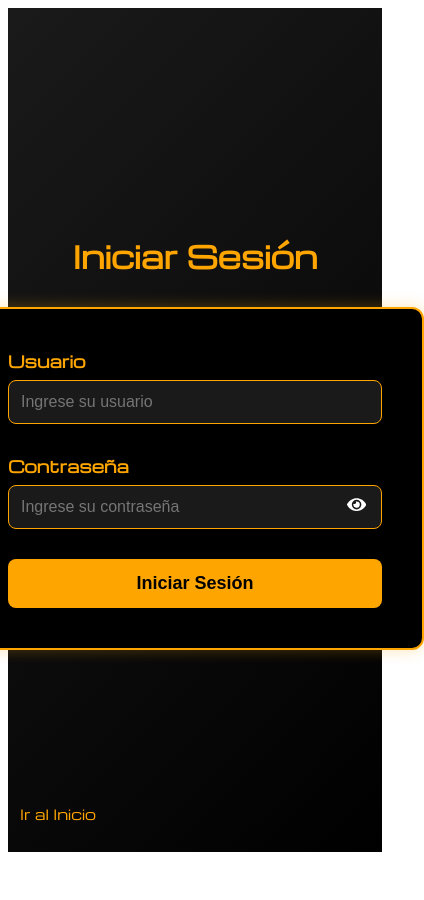
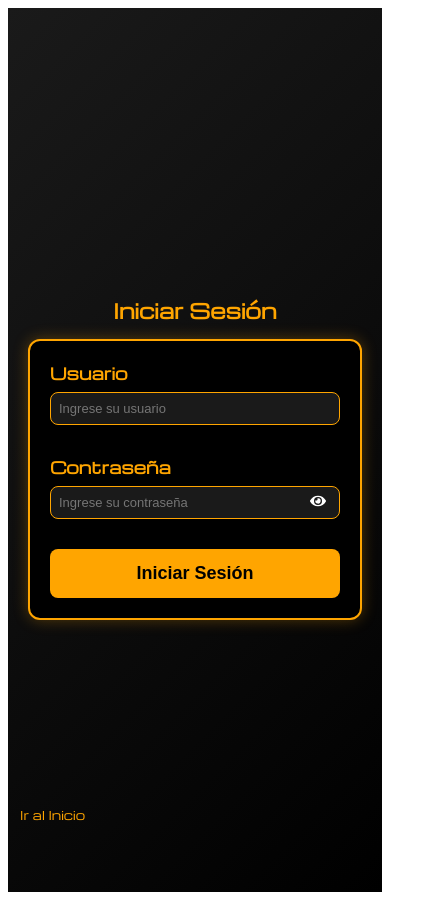
Before and after one commit to JosePolvora/proyecto-contable, a React (Vite) app: page /login in a window 390 px wide. Shown: the whole page, 424 px wide, since content can reach past the window. Before the commit the page ends 860 px from the top, so only its background shows below. Built offline with nearby package versions, Linux system fonts and the light colour scheme; a web font is replaced by a local one.

Commit message:
responsive algunas paginas

```diff
--- a/src/pages/Expedientes.css
+++ b/src/pages/Expedientes.css
@@ -1,16 +1,14 @@
-.form-container {
+/* .form-container {
   display: flex;
   flex-direction: column;
   align-items: center;
   justify-content: center;
-  /* min-height: 100vh; */
-  /* background-color: #1a1a1a; */
+
   color: black;
   font-family: "Michroma", sans-serif;
   margin-bottom: 20px;
 }
 
-/* fondo negro de la caja */
 .exp-form {
   background-color: #000;
   padding: 30px;
@@ -21,14 +19,91 @@
   max-width: 700px;
   display: flex;
   flex-direction: column;
-  gap: 20px; /* espacio entre inputs */
+  gap: 20px;
   box-sizing: border-box;
 }
 
 .exp-input-group {
   display: flex;
   flex-direction: column;
-  width: 100%; /* ocupa todo el ancho */
+  width: 100%;
+}
+
+.exp-input-group label {
+  margin-bottom: 8px;
+  font-weight: bold;
+  font-size: 16px;
+  color: #ffa500;
+}
+
+.exp-input-group input,
+.exp-input-group select {
+  width: 100%;
+  padding: 12px;
+  border: 1px solid #ffa500;
+  border-radius: 8px;
+  background-color: #1a1a1a;
+  color: #fff;
+  font-size: 16px;
+  box-sizing: border-box;
+  transition: all 0.3s ease;
+}
+
+.exp-input-group input:focus,
+.exp-input-group select:focus {
+  outline: none;
+  border-color: #fff;
+  box-shadow: 0 0 8px #ffa500;
+}
+
+button[type="submit"] {
+  width: 100%;
+  padding: 14px;
+  background-color: #ffa500;
+  color: #000;
+  font-size: 18px;
+  font-weight: bold;
+  border: none;
+  border-radius: 8px;
+  cursor: pointer;
+  transition: all 0.3s ease;
+}
+
+button[type="submit"]:hover {
+  background-color: #ffb733;
+  box-shadow: 0 0 10px #ffa500;
+} */
+
+
+/* ===== Estilos base (los que ya tienes) ===== */
+.form-container {
+  display: flex;
+  flex-direction: column;
+  align-items: center;
+  justify-content: center;
+  color: black;
+  font-family: "Michroma", sans-serif;
+  margin-bottom: 20px;
+}
+
+.exp-form {
+  background-color: #000;
+  padding: 30px;
+  border-radius: 12px;
+  border: 2px solid #ffa500;
+  box-shadow: 0 0 15px rgba(255, 165, 0, 0.3);
+  width: 100%;
+  max-width: 700px;
+  display: flex;
+  flex-direction: column;
+  gap: 20px;
+  box-sizing: border-box;
+}
+
+.exp-input-group {
+  display: flex;
+  flex-direction: column;
+  width: 100%;
 }
 
 .exp-input-group label {
@@ -75,3 +150,71 @@ button[type="submit"]:hover {
   background-color: #ffb733;
   box-shadow: 0 0 10px #ffa500;
 }
+
+/* ===== Media Queries para Responsividad ===== */
+
+/* Tablets: hasta 1024px */
+@media (max-width: 1024px) {
+  .exp-form {
+    padding: 25px;
+  }
+
+  .exp-input-group label {
+    font-size: 15px;
+  }
+
+  .exp-input-group input,
+  .exp-input-group select {
+    font-size: 15px;
+    padding: 10px;
+  }
+
+  button[type="submit"] {
+    font-size: 17px;
+    padding: 12px;
+  }
+}
+
+/* Móviles: hasta 768px */
+@media (max-width: 768px) {
+  .exp-form {
+    padding: 20px;
+  }
+
+  .exp-input-group label {
+    font-size: 14px;
+  }
+
+  .exp-input-group input,
+  .exp-input-group select {
+    font-size: 14px;
+    padding: 9px;
+  }
+
+  button[type="submit"] {
+    font-size: 16px;
+    padding: 10px;
+  }
+}
+
+/* Pantallas muy pequeñas: hasta 480px */
+@media (max-width: 480px) {
+  .exp-form {
+    padding: 15px;
+  }
+
+  .exp-input-group label {
+    font-size: 13px;
+  }
+
+  .exp-input-group input,
+  .exp-input-group select {
+    font-size: 13px;
+    padding: 8px;
+  }
+
+  button[type="submit"] {
+    font-size: 15px;
+    padding: 8px;
+  }
+}
--- a/src/pages/Inicio.css
+++ b/src/pages/Inicio.css
@@ -1,13 +1,17 @@
-.inicio-container {
+/* .inicio-container {
   display: flex;
   flex-direction: column;
   align-items: center;
   justify-content: center;
-  height: 100vh; /* pantalla completa */
+  height: 100vh;
   font-family: "Michroma", sans-serif;
-  color: #FFA500;
+  color: #ffa500;
   text-align: center;
-  background: linear-gradient(135deg, #1a1a1a, #000); /* degradado en vez de color plano */
+  background: linear-gradient(
+    135deg,
+    #1a1a1a,
+    #000
+  );
 }
 
 .inicio-container h1 {
@@ -21,7 +25,49 @@
   margin-bottom: 50px;
 }
 
-/* Botón de inicio de sesión */
+.inicio-btn {
+  text-decoration: none;
+  color: #ffa500;
+  background-color: #000;
+  padding: 14px 36px;
+  border-radius: 10px;
+  border: 2px solid #ffa500;
+  transition: all 0.3s ease;
+  font-size: 20px;
+  font-weight: bold;
+}
+
+.inicio-btn:hover {
+  background-color: #ffa500;
+  color: #000;
+  box-shadow: 0 0 20px #ffa500;
+  transform: scale(1.05);
+} */
+
+/* ===== Estilos base (los que ya tienes) ===== */
+.inicio-container {
+  display: flex;
+  flex-direction: column;
+  align-items: center;
+  justify-content: center;
+  height: 100vh;
+  font-family: "Michroma", sans-serif;
+  color: #FFA500;
+  text-align: center;
+  background: linear-gradient(135deg, #1a1a1a, #000);
+}
+
+.inicio-container h1 {
+  font-size: 48px;
+  margin-bottom: 20px;
+}
+
+.inicio-container p {
+  font-size: 20px;
+  color: #ddd;
+  margin-bottom: 50px;
+}
+
 .inicio-btn {
   text-decoration: none;
   color: #FFA500;
@@ -40,3 +86,57 @@
   box-shadow: 0 0 20px #FFA500;
   transform: scale(1.05);
 }
+
+/* ===== Media Queries para Responsividad ===== */
+
+/* Tablets: pantallas hasta 1024px */
+@media (max-width: 1024px) {
+  .inicio-container h1 {
+    font-size: 40px;
+  }
+
+  .inicio-container p {
+    font-size: 18px;
+    margin-bottom: 40px;
+  }
+
+  .inicio-btn {
+    padding: 12px 30px;
+    font-size: 18px;
+  }
+}
+
+/* Móviles: pantallas hasta 768px */
+@media (max-width: 768px) {
+  .inicio-container h1 {
+    font-size: 32px;
+  }
+
+  .inicio-container p {
+    font-size: 16px;
+    margin-bottom: 30px;
+    padding: 0 20px; /* para que no toque los bordes */
+  }
+
+  .inicio-btn {
+    padding: 10px 24px;
+    font-size: 16px;
+  }
+}
+
+/* Pantallas muy pequeñas: hasta 480px */
+@media (max-width: 480px) {
+  .inicio-container h1 {
+    font-size: 28px;
+  }
+
+  .inicio-container p {
+    font-size: 14px;
+    margin-bottom: 20px;
+  }
+
+  .inicio-btn {
+    padding: 8px 20px;
+    font-size: 14px;
+  }
+}
--- a/src/pages/Login.css
+++ b/src/pages/Login.css
@@ -1,4 +1,4 @@
-.login-container {
+/* .login-container {
   display: flex;
   flex-direction: column;
   align-items: center;
@@ -85,7 +85,7 @@
 
 .password-container input {
   flex: 1;
-  padding-right: 40px; /* espacio para el botón */
+  padding-right: 40px;
 }
 
 .show-password-btn {
@@ -95,5 +95,181 @@
   border: none;
   cursor: pointer;
   font-size: 1.2rem;
-  color: white; /* color del icono, podés cambiarlo */
+  color: white;
+} */
+
+/* ===== Estilos base (los que ya tienes) ===== */
+.login-container {
+  display: flex;
+  flex-direction: column;
+  align-items: center;
+  justify-content: center;
+  height: 100vh;
+  font-family: "Michroma", sans-serif;
+  color: #ffa500;
+  text-align: center;
+  background: linear-gradient(135deg, #1a1a1a, #000);
+  padding: 20px; /* para móviles */
 }
+
+.login-title {
+  font-size: 30px;
+  margin-bottom: 30px;
+  color: #ffa500;
+}
+
+.login-form {
+  background-color: #000;
+  padding: 40px;
+  border-radius: 12px;
+  outline-offset: 6px;
+  box-shadow: 0 0 15px rgba(255, 165, 0, 0.3);
+  width: 100%;
+  max-width: 500px;
+  box-sizing: border-box;
+}
+
+.login-input-group {
+  display: flex;
+  flex-direction: column;
+  margin-bottom: 30px;
+  width: 100%;
+}
+
+.login-label {
+  margin-bottom: 8px;
+  font-weight: bold;
+  font-size: 16px;
+  color: #ffa500;
+  text-align: start;
+}
+
+.login-input-group input,
+.login-input-group select {
+  width: 100%;
+  padding: 12px;
+  border: 1px solid #ffa500;
+  border-radius: 8px;
+  background-color: #1a1a1a;
+  color: #fff;
+  font-size: 16px;
+  transition: all 0.3s ease;
+  box-sizing: border-box;
+}
+
+.login-input-group input:focus,
+.login-input-group select:focus {
+  outline: none;
+  border-color: #fff;
+  box-shadow: 0 0 8px #ffa500;
+}
+
+.login-back-home {
+  position: absolute;
+  bottom: 20px;
+  left: 20px;
+}
+
+.login-back-link {
+  color: #ffa500;
+  text-decoration: none;
+  font-size: 14px;
+}
+
+.login-back-link:hover {
+  text-decoration: underline;
+}
+
+.password-container {
+  position: relative;
+  display: flex;
+  align-items: center;
+}
+
+.password-container input {
+  flex: 1;
+  padding-right: 40px;
+}
+
+.show-password-btn {
+  position: absolute;
+  right: 10px;
+  background: none;
+  border: none;
+  cursor: pointer;
+  font-size: 1.2rem;
+  color: white;
+}
+
+/* ===== Media Queries para Responsividad ===== */
+
+/* Tablets: hasta 1024px */
+@media (max-width: 1024px) {
+  .login-title {
+    font-size: 26px;
+    margin-bottom: 25px;
+  }
+
+  .login-form {
+    padding: 35px;
+  }
+
+  .login-input-group input,
+  .login-input-group select {
+    font-size: 15px;
+    padding: 10px;
+  }
+}
+
+/* Móviles: hasta 768px */
+@media (max-width: 768px) {
+  .login-title {
+    font-size: 22px;
+    margin-bottom: 20px;
+  }
+
+  .login-form {
+    padding: 30px;
+  }
+
+  .login-input-group input,
+  .login-input-group select {
+    font-size: 14px;
+    padding: 9px;
+  }
+
+  .login-back-link {
+    font-size: 13px;
+  }
+}
+
+/* Pantallas muy pequeñas: hasta 480px */
+@media (max-width: 480px) {
+  .login-title {
+    font-size: 20px;
+    margin-bottom: 15px;
+  }
+
+  .login-form {
+    padding: 20px;
+  }
+
+  .login-input-group input,
+  .login-input-group select {
+    font-size: 13px;
+    padding: 8px;
+  }
+
+  .login-back-link {
+    font-size: 12px;
+  }
+
+  .password-container input {
+    padding-right: 35px;
+  }
+
+  .show-password-btn {
+    font-size: 1rem;
+    right: 8px;
+  }
+}
```
Also changed, not shown: src/componentes/sidebar/Sidebar.css (+0 -56 lines).
